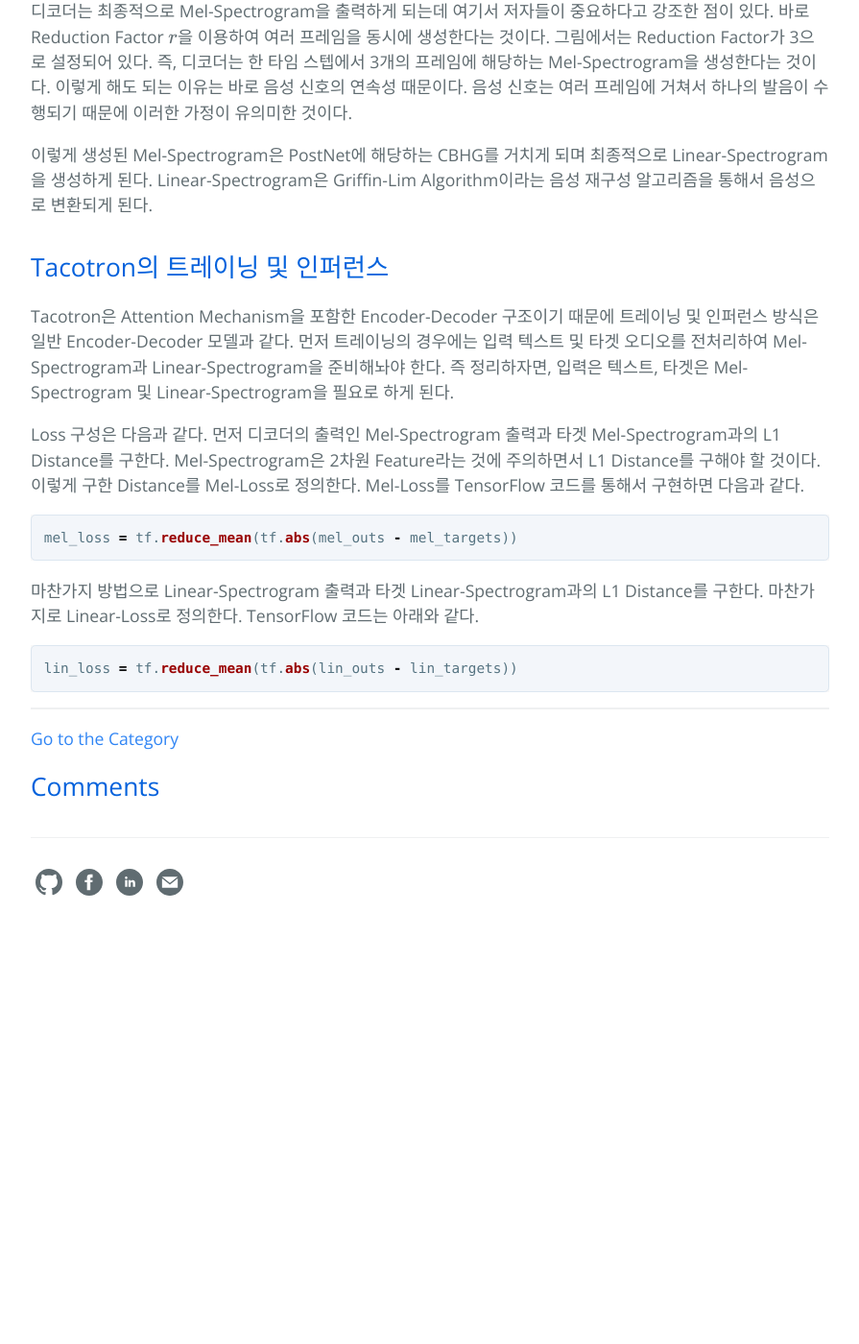
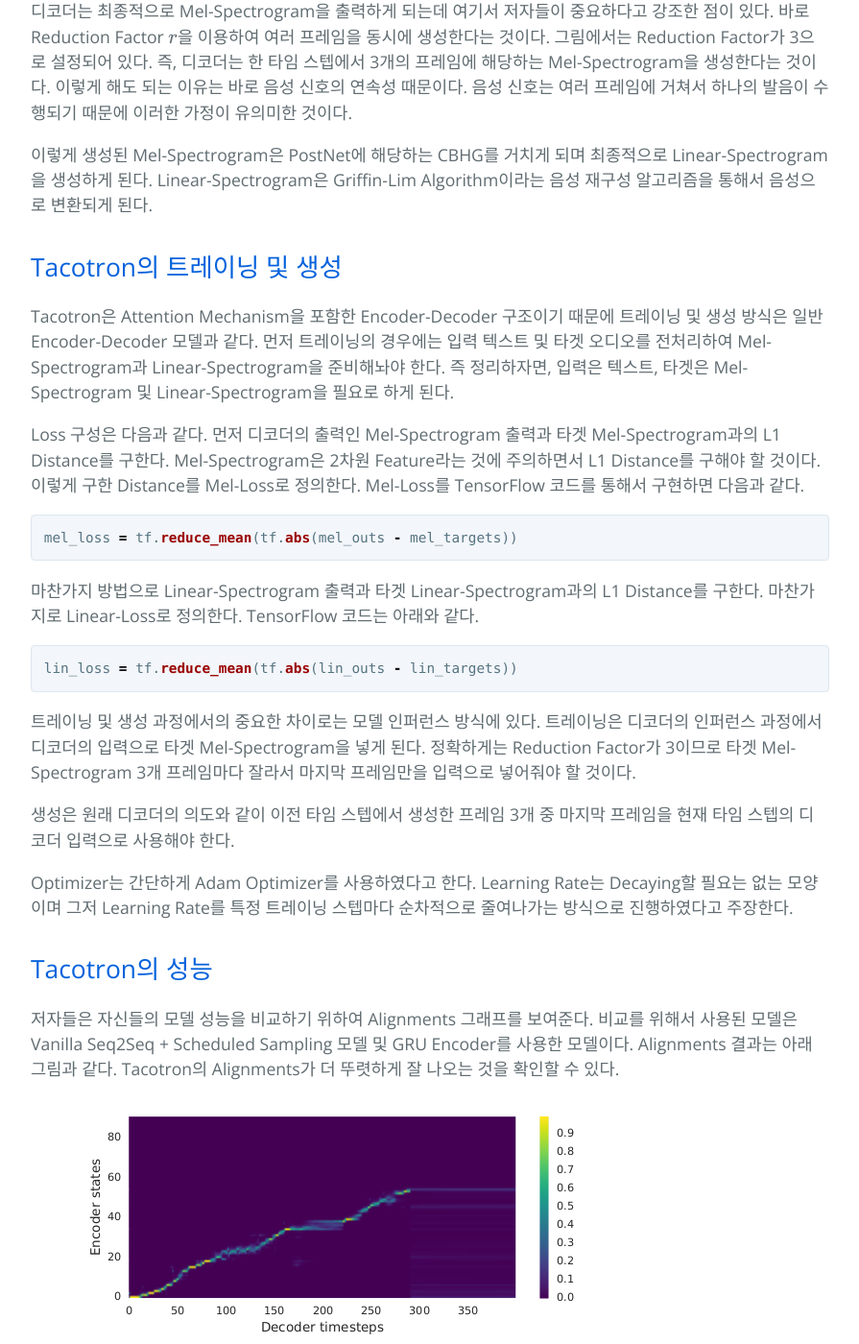
Before and after one commit to hcnoh/hcnoh.github.io, a Jekyll site: the page built from _posts/2018-12-11-tacotron.md, in a window 1280 px wide and 1400 px high, scrolled down 6219 px. Shown: the whole window at 96% size, without its empty margins (192-1087 px from the left). Built offline with Jekyll 4.4.1, drawn with Linux system fonts in a browser that asks for light colours; formulas are drawn with MathJax 3; comment, search, counter and statistics services are not loaded; before the commit the page ends 7206 px from its top, so only the background shows below that; some of the changed text lies outside the part shown.

Commit message:
Update 2018-12-11-tacotron.md

````diff
--- a/_posts/2018-12-11-tacotron.md
+++ b/_posts/2018-12-11-tacotron.md
@@ -134,8 +134,8 @@ Highway 네트워크를 거친 이후에는 Bidirection GRU를 거치게 된다.
 
 이렇게 생성된 Mel-Spectrogram은 PostNet에 해당하는 CBHG를 거치게 되며 최종적으로 Linear-Spectrogram을 생성하게 된다. Linear-Spectrogram은 Griffin-Lim Algorithm이라는 음성 재구성 알고리즘을 통해서 음성으로 변환되게 된다.
 
-## Tacotron의 트레이닝 및 인퍼런스
-Tacotron은 Attention Mechanism을 포함한 Encoder-Decoder 구조이기 때문에 트레이닝 및 인퍼런스 방식은 일반 Encoder-Decoder 모델과 같다. 먼저 트레이닝의 경우에는 입력 텍스트 및 타겟 오디오를 전처리하여 Mel-Spectrogram과 Linear-Spectrogram을 준비해놔야 한다. 즉 정리하자면, 입력은 텍스트, 타겟은 Mel-Spectrogram 및 Linear-Spectrogram을 필요로 하게 된다.
+## Tacotron의 트레이닝 및 생성
+Tacotron은 Attention Mechanism을 포함한 Encoder-Decoder 구조이기 때문에 트레이닝 및 생성 방식은 일반 Encoder-Decoder 모델과 같다. 먼저 트레이닝의 경우에는 입력 텍스트 및 타겟 오디오를 전처리하여 Mel-Spectrogram과 Linear-Spectrogram을 준비해놔야 한다. 즉 정리하자면, 입력은 텍스트, 타겟은 Mel-Spectrogram 및 Linear-Spectrogram을 필요로 하게 된다.
 
 Loss 구성은 다음과 같다. 먼저 디코더의 출력인 Mel-Spectrogram 출력과 타겟 Mel-Spectrogram과의 L1 Distance를 구한다. Mel-Spectrogram은 2차원 Feature라는 것에 주의하면서 L1 Distance를 구해야 할 것이다. 이렇게 구한 Distance를 Mel-Loss로 정의한다. Mel-Loss를 TensorFlow 코드를 통해서 구현하면 다음과 같다.
 
@@ -148,3 +148,22 @@ mel_loss = tf.reduce_mean(tf.abs(mel_outs - mel_targets))
 ```python
 lin_loss = tf.reduce_mean(tf.abs(lin_outs - lin_targets))
 ```
+
+트레이닝 및 생성 과정에서의 중요한 차이로는 모델 인퍼런스 방식에 있다. 트레이닝은 디코더의 인퍼런스 과정에서 디코더의 입력으로 타겟 Mel-Spectrogram을 넣게 된다. 정확하게는 Reduction Factor가 3이므로 타겟 Mel-Spectrogram 3개 프레임마다 잘라서 마지막 프레임만을 입력으로 넣어줘야 할 것이다.
+
+생성은 원래 디코더의 의도와 같이 이전 타임 스텝에서 생성한 프레임 3개 중 마지막 프레임을 현재 타임 스텝의 디코더 입력으로 사용해야 한다.
+
+Optimizer는 간단하게 Adam Optimizer를 사용하였다고 한다. Learning Rate는 Decaying할 필요는 없는 모양이며 그저 Learning Rate를 특정 트레이닝 스텝마다 순차적으로 줄여나가는 방식으로 진행하였다고 주장한다.
+
+## Tacotron의 성능
+저자들은 자신들의 모델 성능을 비교하기 위하여 Alignments 그래프를 보여준다. 비교를 위해서 사용된 모델은 Vanilla Seq2Seq + Scheduled Sampling 모델 및 GRU Encoder를 사용한 모델이다. Alignments 결과는 아래 그림과 같다. Tacotron의 Alignments가 더 뚜렷하게 잘 나오는 것을 확인할 수 있다.
+
+![](/assets/img/2018-12-11-tacotron/06.png)
+
+그 다음으로 디코더와 PostNet을 나눠서 Mel-Spectrogram 및 Linear-Spectrogram을 따로 생성하는 이유에 대한 결과이다. 아래 그림에서 (a)는 PostNet 없이 바로 Linear-Spectrogram을 생성하는 모델이고, (b)는 제안된 모델이며 두 모델의 차이는 Linear-Spectrogram을 생성하는 경우에 중간 과정으로 Mel-Spectrogram을 생성하느냐 아니냐 라고 말할 수 있다. 저자들은 자신들의 모델인 (b)가 DFT bin이 100에서 400인 구간에서 더 많은 Harmonic을 생성하고 있다고 주장하며 이것이 성능 차이를 만든다고 말한다.
+
+![](/assets/img/2018-12-11-tacotron/07.png)
+
+그 다음 결과는 이전 TTS 모델들과의 MOS 스코어의 비교이다. MOS 스코어는 음성 합성의 특성상 많이 사용되는 지표이다. 크라우드 소싱을 통하여 얼마나 사람에 가까운지를 1에서 5점 사에로 매겨서 구하는 점수이다. 여기서 Concatenative 보다는 성능이 떨어지지만 Parametric은 상회하는 성능을 보인다는 것을 확인할 수 있다.
+
+![](/assets/img/2018-12-11-tacotron/08.png)
````
